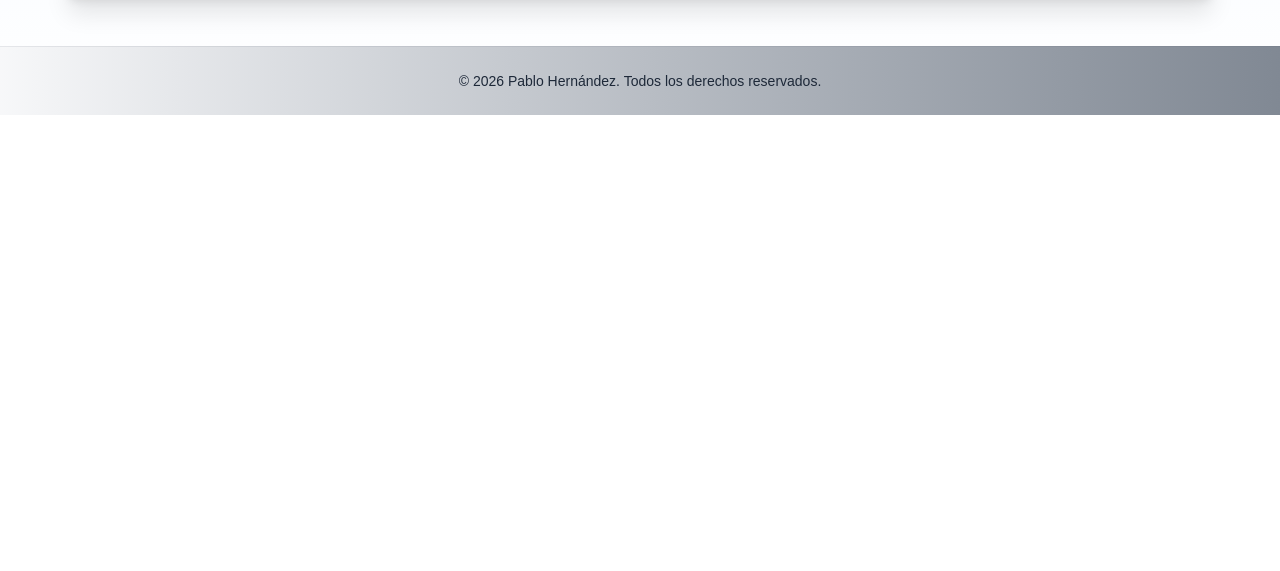
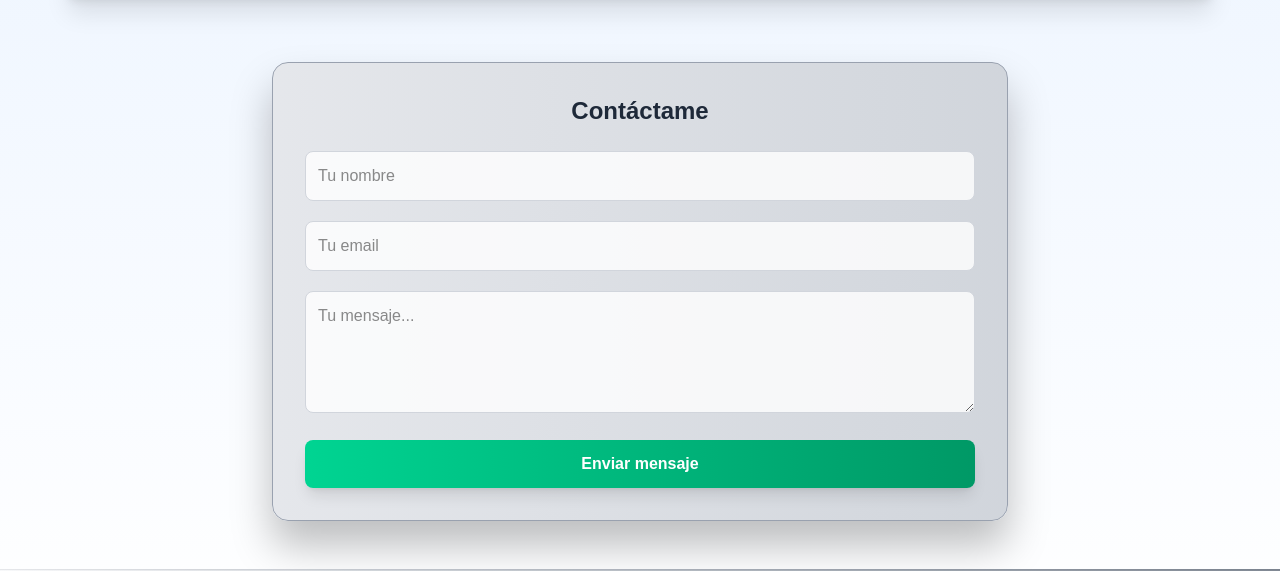
Before and after one commit to jpwnoise/portafolio_2026, a Next.js app: page / in a window 1280 px wide. Shown: the part 2523-3094 px from the top of the page. Before the commit the page ends 2638 px from the top, so only its background shows below. Built offline with nearby package versions, Linux system fonts and the light colour scheme; no server answers.

Commit message:
formulario de contacto

```diff
--- /dev/null
+++ b/app/components/Contacform.tsx
@@ -0,0 +1,129 @@
+'use client';
+
+import { useState } from "react";
+import { motion } from "framer-motion";
+
+export default function ContactForm() {
+  const [form, setForm] = useState({
+    name: "",
+    email: "",
+    message: ""
+  });
+
+  const handleChange = (e: React.ChangeEvent<HTMLInputElement | HTMLTextAreaElement>) => {
+    setForm({
+      ...form,
+      [e.target.name]: e.target.value
+    });
+  };
+
+  const handleSubmit = (e: React.FormEvent) => {
+    e.preventDefault();
+
+    const text = `Hola, soy ${form.name}%0AEmail: ${form.email}%0A${form.message}`;
+    const phone = "521XXXXXXXXXX"; // 👈 tu número aquí
+
+    window.open(`https://wa.me/${phone}?text=${text}`, "_blank");
+  };
+
+  return (
+    <div className="w-full max-w-3xl mx-auto mt-16 px-4">
+
+      <motion.div
+        initial={{ opacity: 0, y: 30 }}
+        animate={{ opacity: 1, y: 0 }}
+        transition={{ duration: 0.6 }}
+        className="
+          p-8
+          rounded-2xl
+          bg-gradient-to-r from-gray-200 to-gray-300
+          border border-gray-400
+          shadow-[0px_25px_40px_rgba(0,0,0,.25)]
+          backdrop-blur-md
+        "
+      >
+        <h2 className="text-2xl font-bold text-gray-800 mb-6 text-center">
+          Contáctame
+        </h2>
+
+        <form onSubmit={handleSubmit} className="space-y-5">
+
+          {/* Nombre */}
+          <motion.input
+            whileFocus={{ scale: 1.02 }}
+            type="text"
+            name="name"
+            placeholder="Tu nombre"
+            value={form.name}
+            onChange={handleChange}
+            required
+            className="
+              w-full p-3 rounded-lg
+              bg-white/80
+              border border-gray-300
+              focus:outline-none
+              focus:ring-2 focus:ring-emerald-400
+              transition
+            "
+          />
+
+          {/* Email */}
+          <motion.input
+            whileFocus={{ scale: 1.02 }}
+            type="email"
+            name="email"
+            placeholder="Tu email"
+            value={form.email}
+            onChange={handleChange}
+            required
+            className="
+              w-full p-3 rounded-lg
+              bg-white/80
+              border border-gray-300
+              focus:outline-none
+              focus:ring-2 focus:ring-emerald-400
+              transition
+            "
+          />
+
+          {/* Mensaje */}
+          <motion.textarea
+            whileFocus={{ scale: 1.02 }}
+            name="message"
+            placeholder="Tu mensaje..."
+            rows={4}
+            value={form.message}
+            onChange={handleChange}
+            required
+            className="
+              w-full p-3 rounded-lg
+              bg-white/80
+              border border-gray-300
+              focus:outline-none
+              focus:ring-2 focus:ring-emerald-400
+              transition
+            "
+          />
+
+          {/* Botón */}
+          <motion.button
+            whileHover={{ scale: 1.05 }}
+            whileTap={{ scale: 0.97 }}
+            type="submit"
+            className="
+              w-full py-3 rounded-lg
+              bg-gradient-to-r from-emerald-400 to-emerald-600
+              text-white font-semibold
+              shadow-lg
+              hover:shadow-xl
+              transition
+            "
+          >
+            Enviar mensaje
+          </motion.button>
+
+        </form>
+      </motion.div>
+    </div>
+  );
+}
--- a/app/components/Footer.tsx
+++ b/app/components/Footer.tsx
@@ -1,6 +1,6 @@
 export default function Footer() {
     return (
-        <footer className="w-full border-t border-gray-600/10 bg-gradient-to-r from-gray-100/70 to-gray-600/70 backdrop-blur-md dark:bg-zinc-900/60 mt-12">
+        <footer className="shadow-xl w-full border-t border-gray-600/10 bg-gradient-to-r from-gray-100/70 to-gray-600/70 backdrop-blur-md dark:bg-zinc-900/60 mt-12">
             <div className="mx-auto max-w-6xl px-4 py-6 text-center text-sm text-gray-800 dark:text-zinc-400">
                 © 2026 Pablo Hernández. Todos los derechos reservados.
             </div>
--- a/app/components/Frameworks.tsx
+++ b/app/components/Frameworks.tsx
@@ -123,23 +123,45 @@ export default function Frameworks() {
     }
   ];
 
+  // 🔥 Variantes para stagger
+  const containerVariants = {
+    hidden: {},
+    show: {
+      transition: {
+        delayChildren: 0.8, // espera a que aparezca la sección
+        staggerChildren: 0.12
+      }
+    }
+  };
+
+  const itemVariants = {
+    hidden: { opacity: 0, y: 30 },
+    show: { opacity: 1, y: 0 }
+  };
+
   const renderGrid = (items: Tech[], offset = 0) => (
     <motion.section
-      initial={{ opacity: 0, x: 20 }}
-      animate={{ opacity: 1, x: 0 }}
-      transition={{ duration: 2, delay: 1 }}
-    className="grid grid-cols-2 sm:grid-cols-3 md:grid-cols-4 lg:grid-cols-5 gap-6 justify-items-center">
+      variants={containerVariants}
+      initial="hidden"
+      animate="show"
+      className="grid grid-cols-2 sm:grid-cols-3 md:grid-cols-4 lg:grid-cols-5 gap-6 justify-items-center"
+    >
       {items.map((item, i) => {
         const index = i + offset;
+
         return (
-          <div key={index} className="relative flex justify-center">
-
+          <motion.div
+            key={index}
+            variants={itemVariants}
+            transition={{ duration: 0.4, ease: "easeOut" }}
+            className="relative flex justify-center"
+          >
             {/* ICONO */}
             <div
               onClick={(e) => {
-  e.stopPropagation(); // 🔥 clave
-  setActiveIndex(index === activeIndex ? null : index);
-}}
+                e.stopPropagation();
+                setActiveIndex(index === activeIndex ? null : index);
+              }}
               className="
                 cursor-pointer
                 hover:-translate-y-3 md:hover:-translate-y-5
@@ -194,8 +216,7 @@ export default function Frameworks() {
                 </motion.div>
               )}
             </AnimatePresence>
-
-          </div>
+          </motion.div>
         );
       })}
     </motion.section>
@@ -209,9 +230,9 @@ export default function Frameworks() {
       <motion.div
         initial={{ opacity: 0, y: 20 }}
         animate={{ opacity: 1, y: 0 }}
-        transition={{ duration: 0.5, delay: 1 }}
-      className="bg-gradient-to-r from-gray-200 to-gray-300 p-6 rounded-lg border border-gray-400 shadow-xl space-y-10">
-
+        transition={{ duration: 0.5 }}
+        className="bg-gradient-to-r from-gray-200 to-gray-300 p-6 rounded-lg border border-gray-400 shadow-xl space-y-10"
+      >
         {/* FRONTEND */}
         {renderGrid(frontend, 0)}
 
@@ -222,7 +243,6 @@ export default function Frameworks() {
           </h2>
           {renderGrid(databases, frontend.length)}
         </div>
-
       </motion.div>
     </div>
   );
--- a/app/page.tsx
+++ b/app/page.tsx
@@ -10,6 +10,7 @@ import SliderProjects from "./components/SliderProjects";
 import ContactImage from "./components/ContactImage";
 import Topbar from "./components/Topbar";
 import Footer from "./components/Footer";
+import ContactForm from "./components/Contacform";
 
 const gridCols: Record<number, string> = {
   1: "lg:grid-cols-1",
@@ -127,6 +128,8 @@ export default function Home() {
         </motion.div>
 
       </section>
+
+      <ContactForm />
       <Footer />
     </main>
   );
```
